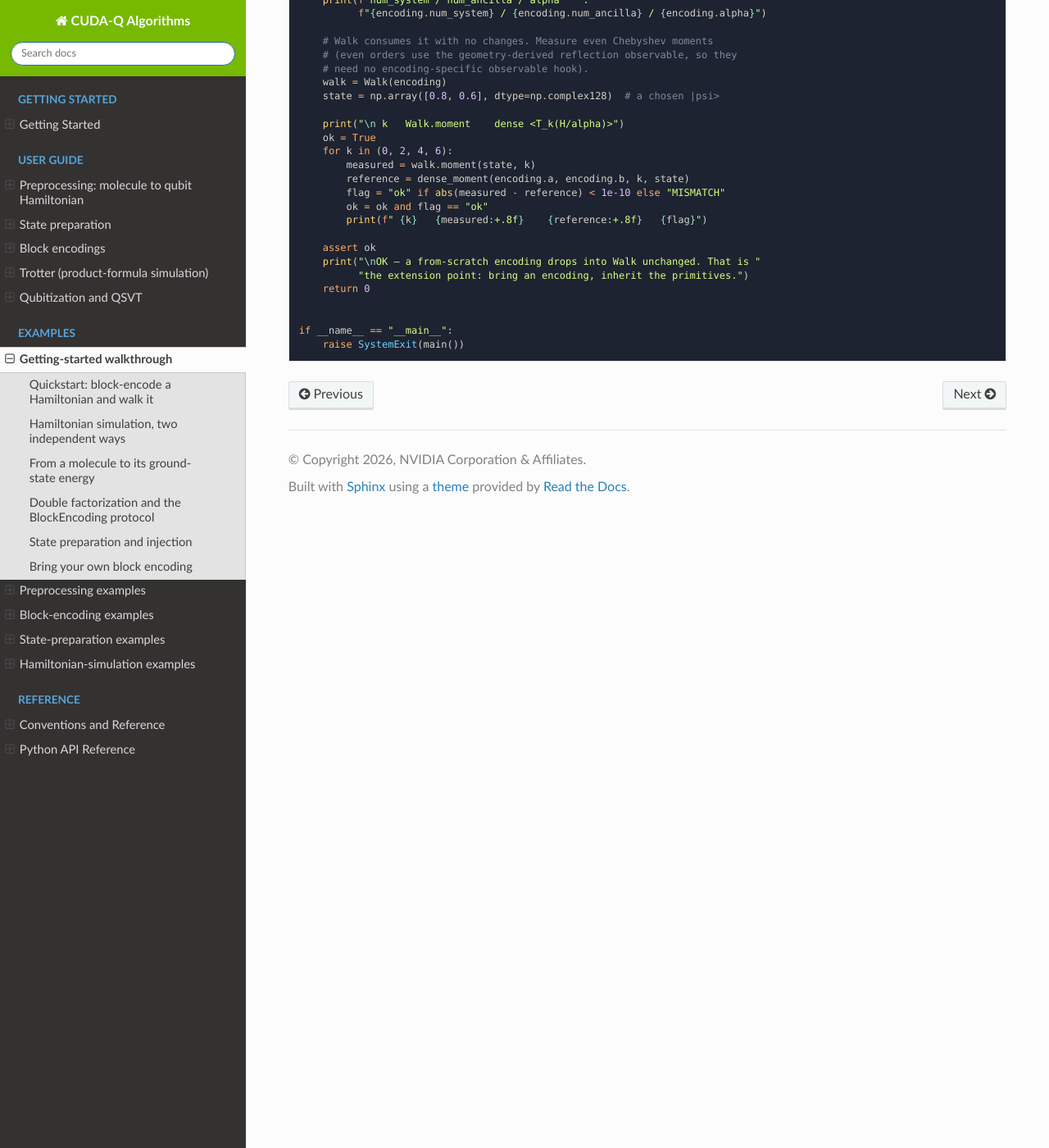
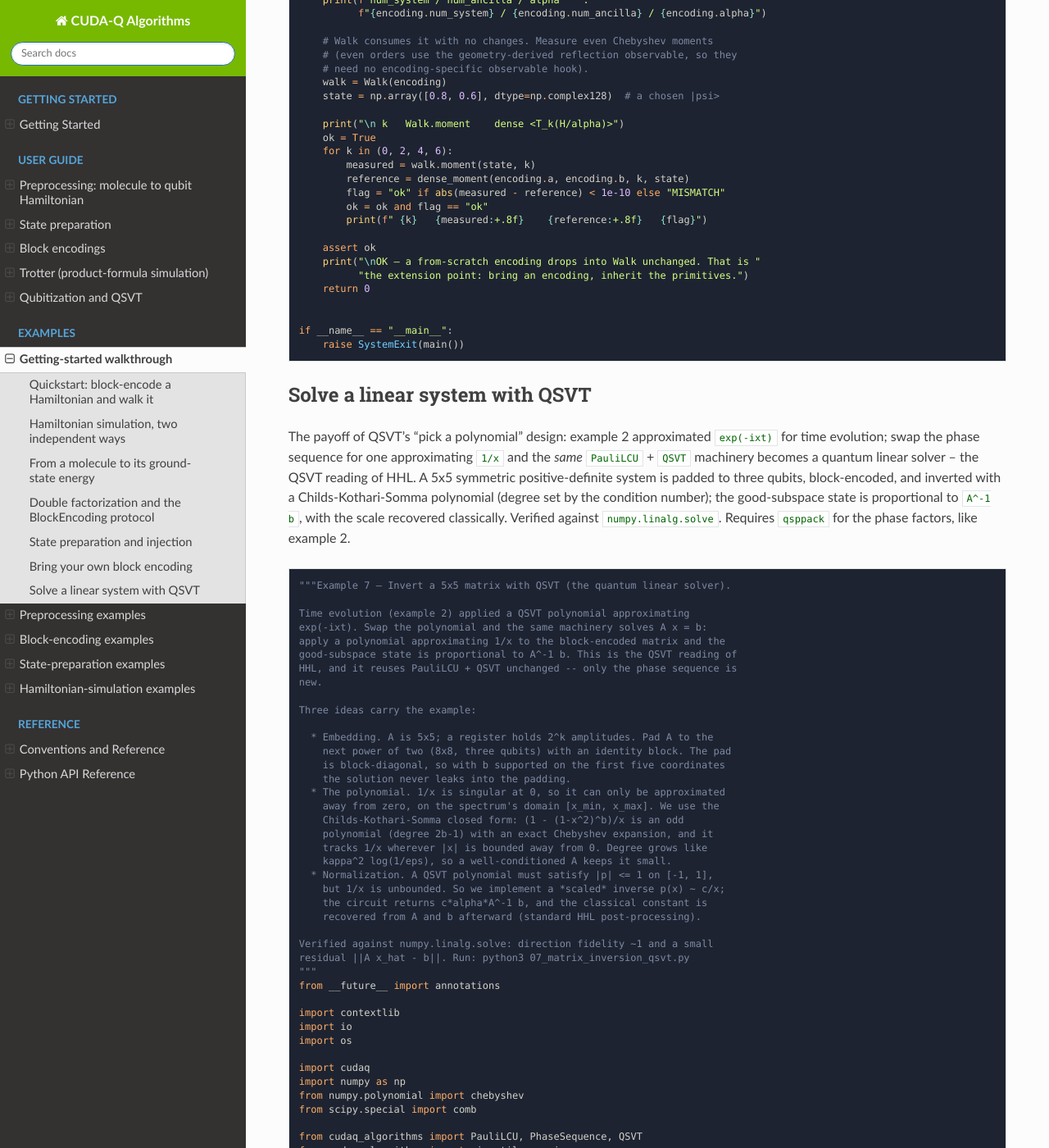
Before and after one commit to NVIDIA/cudaq-algorithms, a Sphinx documentation site: the page built from docs/sphinx/examples_rst/getting_started.rst, in a window 1280 px wide and 1400 px high, scrolled down 13313 px. Shown: the whole window at 82% size. Built offline with Sphinx 7.4.7 and the Read the Docs theme 3.1.0, drawn with Linux system fonts in a browser that asks for light colours; some of the changed text lies outside the part shown.

Commit message:
docs: add example 7 -- a QSVT linear solver (invert a matrix)
The getting-started series gains its QSVT payoff example: the same
PauliLCU + QSVT machinery as example 2's time evolution, with the phase
sequence swapped for a polynomial approximating 1/x -- the QSVT reading
of HHL. A 5x5 SPD system (condition number 2) is padded to three qubits,
block-encoded, and inverted with the Childs-Kothari-Somma closed-form
polynomial (odd, degree 2b-1, with the exact Chebyshev expansion and the
degree picked from the (1-x^2)^b <= exp(-b x_min^2) bound); the
polynomial is scaled to keep |p| <= 0.9 so the qsppack phase solve stays
well-conditioned, and the scale is recovered classically from A and b
(standard HHL post-processing).

Self-verifying against numpy.linalg.solve: direction fidelity 0.999999,
residual 9.9e-04, ~5 s on qpp-cpu. Narrative section added to the
getting-started page; example 1's docstring now points downstream at
examples 2-7.

```diff
--- a/docs/sphinx/examples/python/01_quickstart_block_encoding.py
+++ b/docs/sphinx/examples/python/01_quickstart_block_encoding.py
@@ -8,7 +8,7 @@ inside a bigger unitary on a few ancilla qubits. The qubitization Walk
 then turns powers of that unitary into Chebyshev polynomials of H --
 measured as expectation values, the raw data spectral algorithms consume.
 
-Everything downstream (examples 2-6) is built on these three objects:
+Everything downstream (examples 2-7) is built on these three objects:
 PauliLCU (the block encoding), Walk (qubitization), and the observable
 `moment` path. Here we build them and check the moments against a dense
 matrix, in the house style: every claim verified against an independent
--- /dev/null
+++ b/docs/sphinx/examples/python/07_matrix_inversion_qsvt.py
@@ -0,0 +1,215 @@
+#!/usr/bin/env python3
+# [Begin Documentation]
+"""Example 7 — Invert a 5x5 matrix with QSVT (the quantum linear solver).
+
+Time evolution (example 2) applied a QSVT polynomial approximating
+exp(-ixt). Swap the polynomial and the same machinery solves A x = b:
+apply a polynomial approximating 1/x to the block-encoded matrix and the
+good-subspace state is proportional to A^-1 b. This is the QSVT reading of
+HHL, and it reuses PauliLCU + QSVT unchanged -- only the phase sequence is
+new.
+
+Three ideas carry the example:
+
+  * Embedding. A is 5x5; a register holds 2^k amplitudes. Pad A to the
+    next power of two (8x8, three qubits) with an identity block. The pad
+    is block-diagonal, so with b supported on the first five coordinates
+    the solution never leaks into the padding.
+  * The polynomial. 1/x is singular at 0, so it can only be approximated
+    away from zero, on the spectrum's domain [x_min, x_max]. We use the
+    Childs-Kothari-Somma closed form: (1 - (1-x^2)^b)/x is an odd
+    polynomial (degree 2b-1) with an exact Chebyshev expansion, and it
+    tracks 1/x wherever |x| is bounded away from 0. Degree grows like
+    kappa^2 log(1/eps), so a well-conditioned A keeps it small.
+  * Normalization. A QSVT polynomial must satisfy |p| <= 1 on [-1, 1],
+    but 1/x is unbounded. So we implement a *scaled* inverse p(x) ~ c/x;
+    the circuit returns c*alpha*A^-1 b, and the classical constant is
+    recovered from A and b afterward (standard HHL post-processing).
+
+Verified against numpy.linalg.solve: direction fidelity ~1 and a small
+residual ||A x_hat - b||. Run: python3 07_matrix_inversion_qsvt.py
+"""
+from __future__ import annotations
+
+import contextlib
+import io
+import os
+
+import cudaq
+import numpy as np
+from numpy.polynomial import chebyshev
+from scipy.special import comb
+
+from cudaq_algorithms import PauliLCU, PhaseSequence, QSVT
+from cudaq_algorithms import sim_utils as sim
+
+_PAULIS = {
+    "I": np.eye(2, dtype=complex),
+    "X": np.array([[0, 1], [1, 0]], dtype=complex),
+    "Y": np.array([[0, -1j], [1j, 0]]),
+    "Z": np.diag([1.0, -1.0]).astype(complex),
+}
+
+
+def pauli_terms(matrix: np.ndarray, num_qubits: int) -> dict:
+    """Decompose a Hermitian matrix into a {pauli_word: coefficient} sum.
+
+    Little-endian, matching CUDA-Q and example 1: word[0] is the rightmost
+    tensor factor. Coefficients are c_P = tr(P^dagger M) / 2^n; for a
+    Hermitian M they come out real.
+    """
+    terms: dict = {}
+    for index in range(4**num_qubits):
+        labels, digits = [], index
+        for _ in range(num_qubits):
+            labels.append("IXYZ"[digits % 4])
+            digits //= 4
+        word = "".join(labels)
+        factor = np.array([[1]], dtype=complex)
+        for label in word:
+            factor = np.kron(_PAULIS[label], factor)
+        coefficient = np.trace(factor.conj().T @ matrix) / (2**num_qubits)
+        if abs(coefficient) > 1e-10:
+            terms[word] = coefficient.real
+    return terms
+
+
+def inverse_chebyshev_coeffs(b: int) -> np.ndarray:
+    """Chebyshev coefficients of (1 - (1-x^2)^b)/x, the CKS 1/x proxy.
+
+    Returns the coefficients of T_1, T_3, ..., T_{2b-1} (odd parity) --
+    exactly the form qsppack.solve consumes. The identity is
+
+    (1-(1-x^2)^b)/x = 4 sum_j (-1)^j [2^-2b sum_{i=j+1}^b C(2b, b+i)] T_{2j+1}.
+    """
+    coeffs = np.zeros(b)
+    for j in range(b):
+        tail = sum(comb(2 * b, b + i, exact=True) for i in range(j + 1, b + 1))
+        coeffs[j] = 4 * ((-1)**j) * tail / (2.0**(2 * b))
+    return coeffs
+
+
+def evaluate_odd(coeffs: np.ndarray, x: np.ndarray) -> np.ndarray:
+    """Evaluate sum_j coeffs[j] T_{2j+1}(x)."""
+    value = np.zeros_like(x, dtype=float)
+    for j, coefficient in enumerate(coeffs):
+        basis = np.zeros(2 * j + 2)
+        basis[2 * j + 1] = 1.0
+        value += coefficient * chebyshev.chebval(x, basis)
+    return value
+
+
+def inverse_phase_sequence(x_min: float, epsilon: float):
+    """Phase factors for a scaled 1/x on [x_min, 1], and the scale c.
+
+    Picks the CKS degree from the error bound |(1-x^2)^b| <= exp(-b x_min^2),
+    scales the polynomial to sit safely inside |p| <= 1 (so the QSP solve
+    stays well-conditioned), and returns qsp-convention phases.
+    """
+    import qsppack
+
+    b = max(int(np.ceil(np.log(1 / epsilon) / x_min**2)), 3)
+    coeffs = inverse_chebyshev_coeffs(b)
+    # 1/x-proxy peaks at ~sqrt(b); rescale so |p| tops out near 0.9. Leaving
+    # headroom below 1 is what keeps the phase-factor solve well-conditioned.
+    grid = np.linspace(-1, 1, 4000)
+    scale = 0.9 / np.max(np.abs(evaluate_odd(coeffs, grid)))
+    coeffs = coeffs * scale
+
+    options = {
+        "criteria": 1e-8,
+        "method": "Newton",
+        "typePhi": "full",
+        "useReal": True,
+        "targetPre": True,
+    }
+    with contextlib.redirect_stdout(io.StringIO()):  # hush the QSP solver
+        phases, _ = qsppack.solve(coeffs.copy(), 1, options)
+    return [float(p) for p in phases], scale, b
+
+
+def main() -> int:
+    cudaq.set_target(os.environ.get("CUDAQ_DEFAULT_SIMULATOR", "qpp-cpu"))
+
+    # 1. A 5x5 symmetric positive-definite matrix with a controlled spectrum
+    #    in [1, 2] (condition number 2). The smallest eigenvalue is 1, so
+    #    padding to 8x8 with an identity block adds no new small eigenvalue.
+    rng = np.random.default_rng(3)
+    basis, _ = np.linalg.qr(rng.normal(size=(5, 5)))
+    spectrum = np.array([1.0, 1.25, 1.5, 1.75, 2.0])
+    a5 = (basis * spectrum) @ basis.T
+    a5 = 0.5 * (a5 + a5.T)
+    a8 = np.eye(8, dtype=complex)
+    a8[:5, :5] = a5
+
+    # 2. Block-encode A (Hermitian) as a Pauli LCU. QSVT applies polynomials
+    #    to x = eigenvalue / alpha, so the working domain is [x_min, x_max].
+    terms = pauli_terms(a8, num_qubits=3)
+    encoding = PauliLCU(terms)
+    transformer = QSVT(encoding)
+
+    eigenvalues = np.linalg.eigvalsh(a8)
+    x = eigenvalues / encoding.alpha
+    x_min, x_max = float(x.min()), float(x.max())
+    print(f"matrix                : 5x5 SPD, padded to 8x8 (3 system qubits)")
+    print(f"Pauli LCU terms       : {len(terms)}  "
+          f"(system {encoding.num_system} + ancilla {encoding.num_ancilla})")
+    print(f"alpha (1-norm)        : {encoding.alpha:.6f}")
+    print(
+        f"condition number      : {eigenvalues.max() / eigenvalues.min():.2f}")
+    print(f"spectral domain x     : [{x_min:.4f}, {x_max:.4f}]")
+
+    # 3. Build phases for a scaled 1/x over the spectral domain, and check
+    #    the polynomial tracks scale/x there before trusting the circuit.
+    phases, scale, degree_half = inverse_phase_sequence(x_min, epsilon=1e-2)
+    domain = np.linspace(x_min, x_max, 200)
+    polynomial = scale * evaluate_odd(inverse_chebyshev_coeffs(degree_half),
+                                      domain)
+    poly_error = float(np.max(np.abs(polynomial - scale / domain)))
+    print(f"CKS polynomial degree : {2 * degree_half - 1}  "
+          f"(scaled by c = {scale:.5f})")
+    print(f"|p(x) - c/x| on domain: {poly_error:.2e}")
+    print(f"phase factors         : {len(phases)}")
+
+    # 4. Solve A x = b. Prepare b on the system register, run the QSVT
+    #    sequence, keep the all-zero-ancilla block. The qsp convention makes
+    #    the good-subspace amplitude complex (p(x) + i * complementary(x));
+    #    with a real b and real eigenvectors, the real part -- after removing
+    #    the qsp global phase exp(i * sum phi) -- is p(A/alpha) b.
+    b = np.zeros(8, dtype=complex)
+    b[:5] = rng.normal(size=5)
+    b /= np.linalg.norm(b)
+
+    raw = sim.transform(transformer, b, PhaseSequence(phases,
+                                                      convention="qsp"))
+    good = (raw * np.exp(-1j * np.sum(phases))).real
+
+    # 5. The state is proportional to A^-1 b. Recover the real constant from
+    #    A and b (both known), then check the residual -- HHL post-processing.
+    #    c = <b, A good> / <b, b> = scale * alpha up to the convention sign.
+    constant = float(np.real(np.vdot(b, a8 @ good)) / np.real(np.vdot(b, b)))
+    x_hat = good / constant
+
+    exact = np.linalg.solve(a8, b).real
+    fidelity = float(
+        abs(np.vdot(good / np.linalg.norm(good),
+                    exact / np.linalg.norm(exact))))
+    residual = float(np.linalg.norm(a8 @ x_hat - b))
+    solution_error = float(
+        np.linalg.norm(x_hat - exact) / np.linalg.norm(exact))
+
+    print(f"\nrecovered constant c  : {constant:+.5f}  "
+          f"(|c| vs scale*alpha = {scale * encoding.alpha:.5f})")
+    print(f"direction fidelity    : {fidelity:.6f}")
+    print(f"residual ||A x - b||  : {residual:.3e}")
+    print(f"solution rel. error   : {solution_error:.3e}")
+
+    assert fidelity > 0.999
+    assert residual < 1e-2
+    print("\nOK — QSVT applied 1/x to the block-encoded matrix; the "
+          "good-subspace state solves A x = b.")
+    return 0
+
+
+if __name__ == "__main__":
+    raise SystemExit(main())
--- a/docs/sphinx/examples_rst/getting_started.rst
+++ b/docs/sphinx/examples_rst/getting_started.rst
@@ -77,3 +77,20 @@ measure correct Chebyshev moments on it.
 .. literalinclude:: ../examples/python/06_bring_your_own_encoding.py
    :language: python
    :start-after: [Begin Documentation]
+
+Solve a linear system with QSVT
+-------------------------------
+
+The payoff of QSVT's "pick a polynomial" design: example 2 approximated
+``exp(-ixt)`` for time evolution; swap the phase sequence for one
+approximating ``1/x`` and the *same* `PauliLCU` + `QSVT` machinery becomes a
+quantum linear solver -- the QSVT reading of HHL. A 5x5 symmetric
+positive-definite system is padded to three qubits, block-encoded, and
+inverted with a Childs-Kothari-Somma polynomial (degree set by the condition
+number); the good-subspace state is proportional to ``A^-1 b``, with the
+scale recovered classically. Verified against ``numpy.linalg.solve``.
+Requires ``qsppack`` for the phase factors, like example 2.
+
+.. literalinclude:: ../examples/python/07_matrix_inversion_qsvt.py
+   :language: python
+   :start-after: [Begin Documentation]
```
